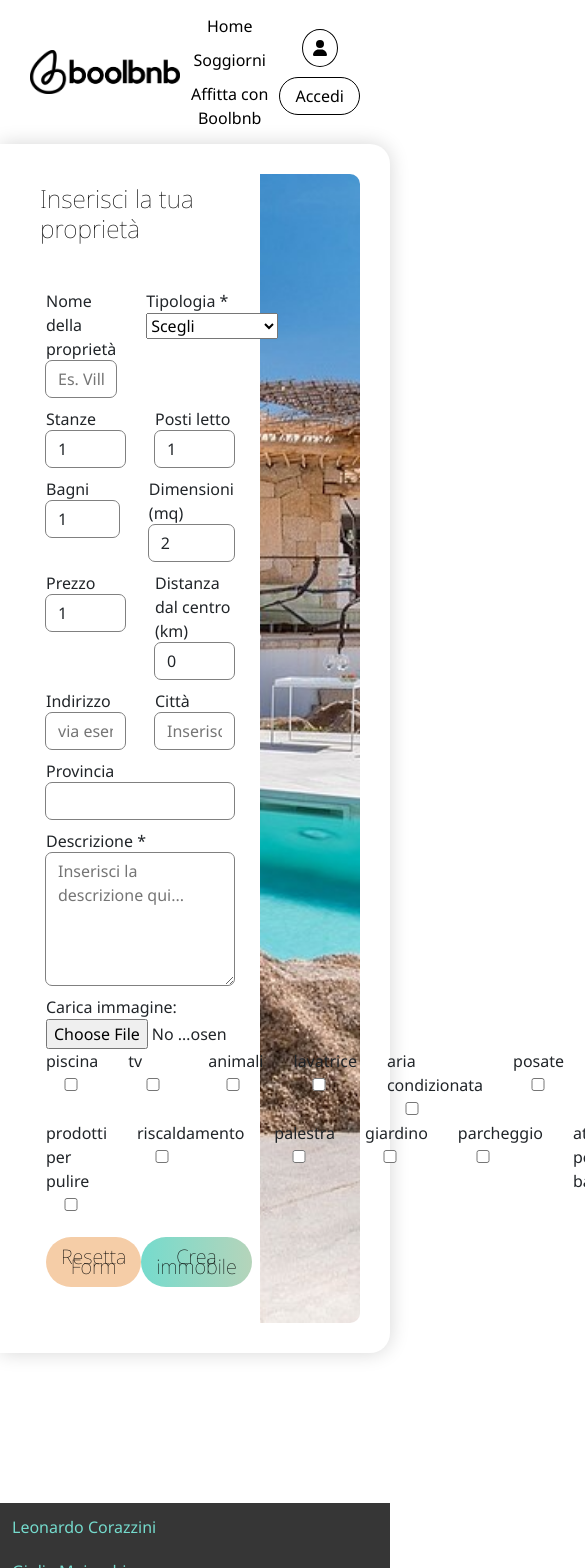
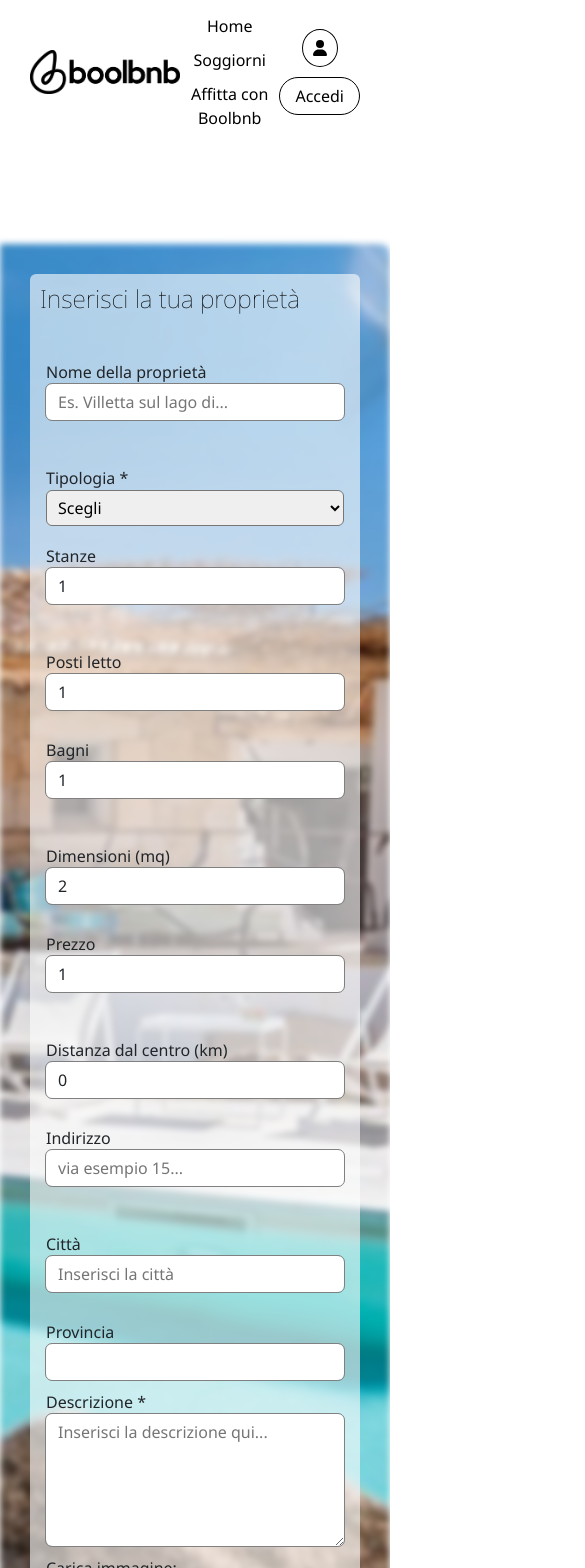
Before and after one commit to eduardorocco/bool-bnb, a React (Vite) app in the folder client/: page /users/1/properties in a window 390 px wide. Shown: the top 1568 px of the page, 585 px wide, since content can reach past the window. Built offline with nearby package versions, Linux system fonts and the light colour scheme.

Commit message:
fix: enhance Insert Property Page styles for improved layout and responsiveness; adjust form group structure and add media queries

```diff
--- a/client/src/assets/modules/InsertPropertyPage.module.css
+++ b/client/src/assets/modules/InsertPropertyPage.module.css
@@ -13,6 +13,7 @@
     border-bottom-right-radius: 20px;
     padding: 30px;
     display: flex;
+    margin-top: 100px;
 }
 
 .cardForm_container {
@@ -28,6 +29,18 @@
 .form_group {
     display: flex;
     gap: 30px;
+}
+
+.form_group>* {
+    width: 50%;
+}
+
+.form_group_checkbox {
+    display: flex;
+    align-items: center;
+    flex-wrap: wrap;
+    gap: 10px;
+    padding: 15px 0;
 }
 
 .image_prop {
@@ -112,3 +125,49 @@
     margin-top: 10px;
     justify-content: space-between;
 } */
+
+@media (max-width: 768px) {
+    .form_container {
+        width: 100%;
+        border-radius: 0;
+        box-shadow: none;
+        max-width: 100%;
+        position: relative;
+    }
+
+    .background_form {
+        z-index: 2;
+    }
+
+    .form_new {
+        background-color: rgba(255, 255, 255, 0.6);
+    }
+
+    .image_container {
+        position: absolute;
+        top: 0;
+        left: 0;
+        filter: blur(3px);
+        width: 100%;
+        height: 100%;
+        z-index: 0;
+    }
+
+    .image_container img {
+        padding: 0;
+    }
+
+}
+
+@media (max-width: 576px) {
+    .form_group {
+        flex-direction: column;
+        gap: 18px;
+    }
+
+
+    .form_group>* {
+        width: 100%;
+        margin-bottom: 18px;
+    }
+}
--- a/client/src/index.css
+++ b/client/src/index.css
@@ -61,8 +61,28 @@ a {
   animation: error 0.3s 2;
 }
 
+input,
+select,
+textarea {
+  width: 100%;
+}
+
 .textarea {
   resize: none;
+}
+
+select {
+  border-radius: 6px;
+  font-size: 1rem;
+  line-height: 1.5;
+  height: 2.3em;
+  padding: 7px;
+  width: 100%;
+}
+
+.formComponents {
+  display: flex;
+  flex-direction: column;
 }
 
 .toUppercase input {
--- a/client/src/pages/InsertPropertyPage.jsx
+++ b/client/src/pages/InsertPropertyPage.jsx
@@ -141,7 +141,7 @@ export default function InsertPropertyPage() {
 
                     <div className={`container ${style.form_container}`}>
 
-                        <div className='col-8'>
+                        <div className={`col-md-8 col-12 ${style.background_form}`}>
 
                             <Form className={`${style.form_new} card`} >
                                 <h2 className={style.title_form}>Inserisci la tua proprietà</h2>
@@ -177,7 +177,7 @@ export default function InsertPropertyPage() {
                                         <input type='file' id='image' name='image' onChange={onImageChange} />
                                     </div>
 
-                                    <div className={style.form_group}>
+                                    <div className={style.form_group_checkbox}>
                                         <Input label='piscina' name='swim' type='checkbox' />
                                         <Input label='tv' name='tv' type='checkbox' />
                                         <Input label='animali' name='animals' type='checkbox' />
@@ -185,8 +185,6 @@ export default function InsertPropertyPage() {
                                         <Input label='aria condizionata' name='air_conditioning' type='checkbox' />
                                         <Input label='posate' name='essential' type='checkbox' />
 
-                                    </div>
-                                    <div className={style.form_group}>
                                         <Input label='prodotti per pulire' name='cleaner' type='checkbox' />
                                         <Input label='riscaldamento' name='heating' type='checkbox' />
                                         <Input label='palestra' name='gym' type='checkbox' />
```
